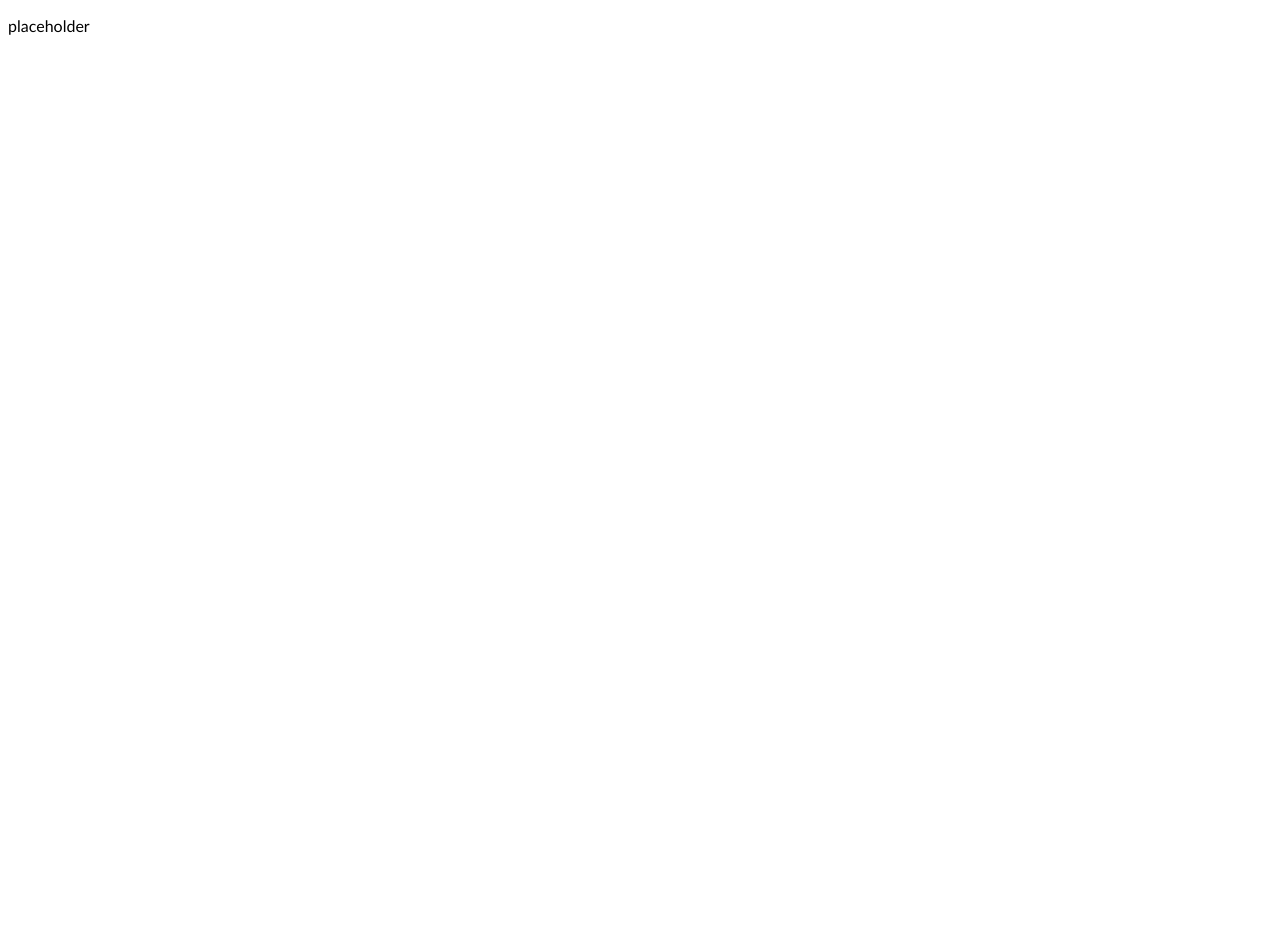
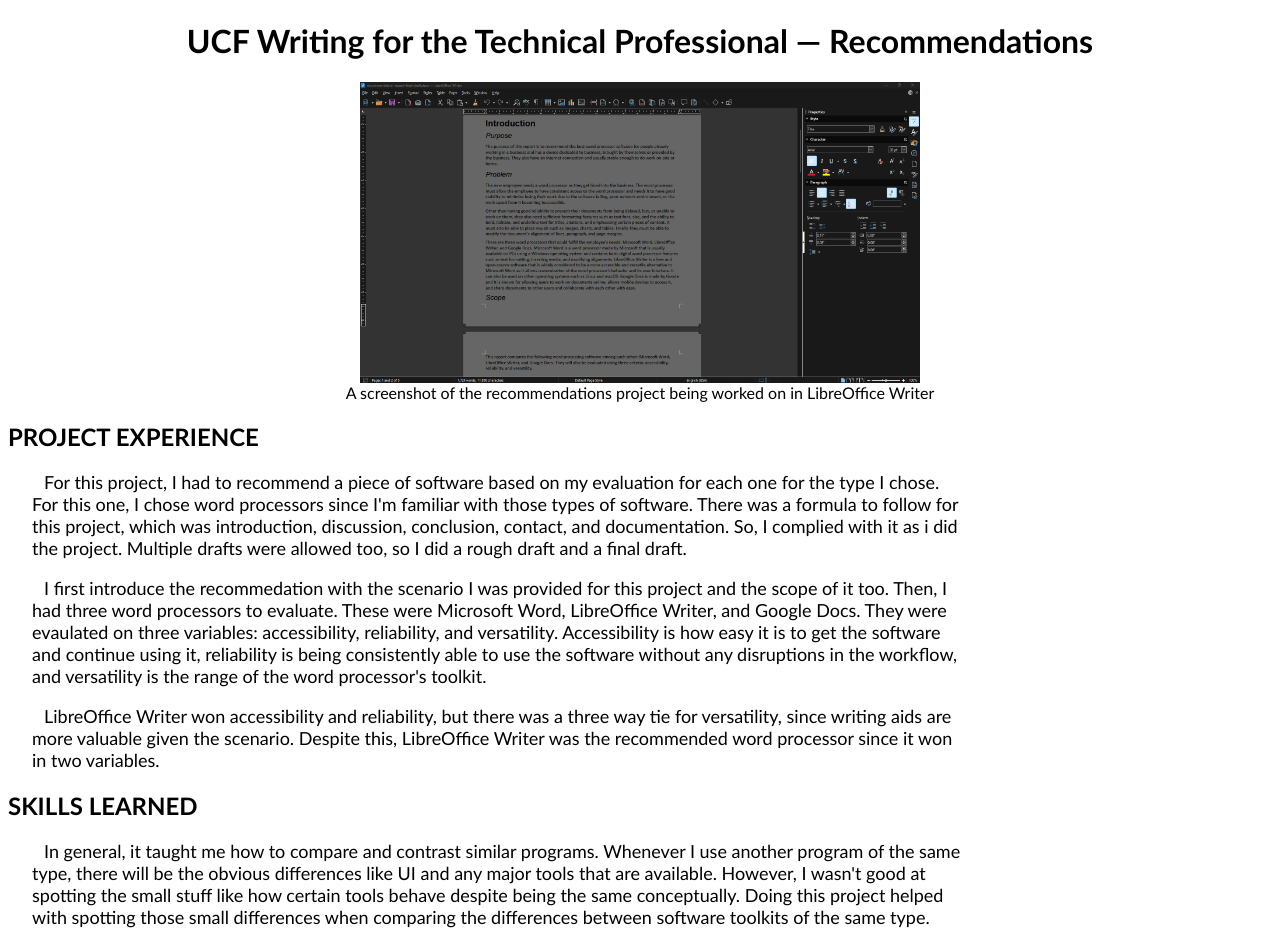
Before and after one commit to Phantsim/phantsim.github.io, a plain HTML site: page recommendations.html in a window 1280 px wide. Before the commit the page ends 800 px from the top, so only its background shows below. Drawn offline with Linux system fonts and the light colour scheme.

Commit message:
Completed the first project page for its content.

```diff
--- a/recommendations.html
+++ b/recommendations.html
@@ -7,6 +7,16 @@
     <title>Recommendations Project</title>
 </head>
 <body>
-    <p>placeholder</p>
+    <h1 class="center-text">UCF Writing for the Technical Professional — Recommendations</h1>
+    <figure>
+        <img class="small-img" src="Assets/recommendations-screencap.png">
+        <figcaption class="center-text">A screenshot of the recommendations project being worked on in LibreOffice Writer</figcaption>
+    </figure>
+    <h2>PROJECT EXPERIENCE</h2>
+        <p class="condensed-paragraph">For this project, I had to recommend a piece of software based on my evaluation for each one for the type I chose. For this one, I chose word processors since I'm familiar with those types of software. There was a formula to follow for this project, which was introduction, discussion, conclusion, contact, and documentation. So, I complied with it as i did the project. Multiple drafts were allowed too, so I did a rough draft and a final draft.</p>
+        <p class="condensed-paragraph">I first introduce the recommedation with the scenario I was provided for this project and the scope of it too. Then, I had three word processors to evaluate. These were Microsoft Word, LibreOffice Writer, and Google Docs. They were evaulated on three variables: accessibility, reliability, and versatility. Accessibility is how easy it is to get the software and continue using it, reliability is being consistently able to use the software without any disruptions in the workflow, and versatility is the range of the word processor's toolkit.</p>
+        <p class="condensed-paragraph">LibreOffice Writer won accessibility and reliability, but there was a three way tie for versatility, since writing aids are more valuable given the scenario. Despite this, LibreOffice Writer was the recommended word processor since it won in two variables.</p>
+    <h2>SKILLS LEARNED</h2>
+        <p class="condensed-paragraph">In general, it taught me how to compare and contrast similar programs. Whenever I use another program of the same type, there will be the obvious differences like UI and any major tools that are available. However, I wasn't good at spotting the small stuff like how certain tools behave despite being the same conceptually. Doing this project helped with spotting those small differences when comparing the differences between software toolkits of the same type.</p>
 </body>
 </html>
--- a/style.css
+++ b/style.css
@@ -92,3 +92,22 @@
     margin-left: auto;
     margin-right: auto;
 }
+
+.small-img{
+    width: 560px;
+    height: auto;
+    display: block;
+    margin-left: auto;
+    margin-right: auto;
+}
+
+/*
+    PROJECT PAGES
+*/
+
+.condensed-paragraph {
+    font-size: 18px;
+    text-indent: 12px;
+    margin-right: 24vw;
+    margin-left: 24px
+}
```
Also changed, not shown: index.html (+1 -0 lines), Assets/recommendations-screencap.png (added).
